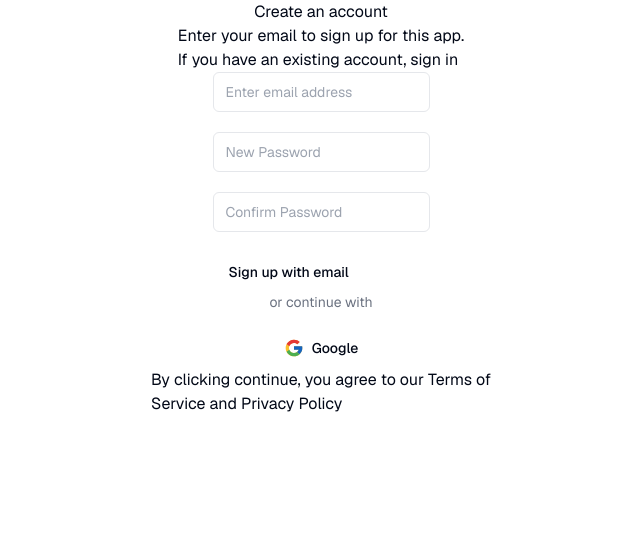
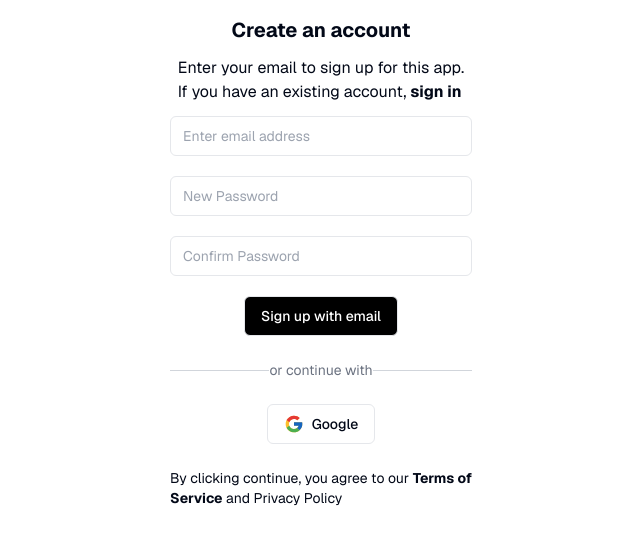
Before and after one commit to digital-explorers-2/philanthro-link, a Next.js app: page /registration in a window 1280 px wide. Shown: the top 544 px of the page, without its empty margins (319-959 px from the left). Built offline with nearby package versions, Linux system fonts and the light colour scheme.

Commit message:
style: add styling to registration form

```diff
--- a/app/registration/page.tsx
+++ b/app/registration/page.tsx
@@ -41,9 +41,9 @@ export default function Registration() {
 
   return (
     <>
-    <h1>Create an account</h1>
-    <p>Enter your email to sign up for this app.<br/>
-    If you have an existing account, <a href="#">sign in</a></p>
+    <h1 className="text-xl font-bold mt-4 mb-3">Create an account</h1>
+    <p className="text-base mb-3">Enter your email to sign up for this app.<br/>
+    If you have an existing account, <a href="#" className="font-bold">sign in</a></p>
     <Form {...form}>
       <form onSubmit={form.handleSubmit(onSubmit)} className="space-y-5">
         <FormField
@@ -82,18 +82,22 @@ export default function Registration() {
             </FormItem>
           )}
         />
-        <Button type="submit">Sign up with email</Button>
-      </form>
-      <div className="flex items-center mb-4">
+<div className="flex justify-center">
+    <Button variant="outline" type="submit" className="mb-1 bg-black text-white">Sign up with email</Button>
+  </div>
+  <div className="flex items-center mb-4">
       <div className="flex-grow h-px bg-gray-300" />
       <span className=" text-sm text-gray-500 ">or continue with</span>
       <div className="flex-grow h-px bg-gray-300" />
        </div>
-      <Button className="flex items-center space-x-2" type="button"><svg xmlns="http://www.w3.org/2000/svg"  x="0px" y="0px" width="20" height="20" viewBox="0 0 48 48">
-<path fill="#fbc02d" d="M43.611,20.083H42V20H24v8h11.303c-1.649,4.657-6.08,8-11.303,8c-6.627,0-12-5.373-12-12	s5.373-12,12-12c3.059,0,5.842,1.154,7.961,3.039l5.657-5.657C34.046,6.053,29.268,4,24,4C12.955,4,4,12.955,4,24s8.955,20,20,20	s20-8.955,20-20C44,22.659,43.862,21.35,43.611,20.083z"></path><path fill="#e53935" d="M6.306,14.691l6.571,4.819C14.655,15.108,18.961,12,24,12c3.059,0,5.842,1.154,7.961,3.039	l5.657-5.657C34.046,6.053,29.268,4,24,4C16.318,4,9.656,8.337,6.306,14.691z"></path><path fill="#4caf50" d="M24,44c5.166,0,9.86-1.977,13.409-5.192l-6.19-5.238C29.211,35.091,26.715,36,24,36	c-5.202,0-9.619-3.317-11.283-7.946l-6.522,5.025C9.505,39.556,16.227,44,24,44z"></path><path fill="#1565c0" d="M43.611,20.083L43.595,20L42,20H24v8h11.303c-0.792,2.237-2.231,4.166-4.087,5.571	c0.001-0.001,0.002-0.001,0.003-0.002l6.19,5.238C36.971,39.205,44,34,44,24C44,22.659,43.862,21.35,43.611,20.083z"></path>
-</svg><span>Google</span></Button>
-      <p>By clicking continue, you agree to our <a href="#">Terms of<br/>
+       <div className="flex justify-center">
+      <Button variant="outline" className="flex items-center space-x-2 my-1" type="button"><svg xmlns="http://www.w3.org/2000/svg"  x="0px" y="0px" width="20" height="20" viewBox="0 0 48 48">
+        <path fill="#fbc02d" d="M43.611,20.083H42V20H24v8h11.303c-1.649,4.657-6.08,8-11.303,8c-6.627,0-12-5.373-12-12	s5.373-12,12-12c3.059,0,5.842,1.154,7.961,3.039l5.657-5.657C34.046,6.053,29.268,4,24,4C12.955,4,4,12.955,4,24s8.955,20,20,20	s20-8.955,20-20C44,22.659,43.862,21.35,43.611,20.083z"></path><path fill="#e53935" d="M6.306,14.691l6.571,4.819C14.655,15.108,18.961,12,24,12c3.059,0,5.842,1.154,7.961,3.039	l5.657-5.657C34.046,6.053,29.268,4,24,4C16.318,4,9.656,8.337,6.306,14.691z"></path><path fill="#4caf50" d="M24,44c5.166,0,9.86-1.977,13.409-5.192l-6.19-5.238C29.211,35.091,26.715,36,24,36	c-5.202,0-9.619-3.317-11.283-7.946l-6.522,5.025C9.505,39.556,16.227,44,24,44z"></path><path fill="#1565c0" d="M43.611,20.083L43.595,20L42,20H24v8h11.303c-0.792,2.237-2.231,4.166-4.087,5.571	c0.001-0.001,0.002-0.001,0.003-0.002l6.19,5.238C36.971,39.205,44,34,44,24C44,22.659,43.862,21.35,43.611,20.083z"></path>
+        </svg><span>Google</span></Button>
+        </div>
+      <p className="text-sm">By clicking continue, you agree to our <a href="#" className="font-bold">Terms of<br/>
        Service</a> and <a href="#" >Privacy Policy</a></p>
+  </form>
 
     </Form>
     </>
```
